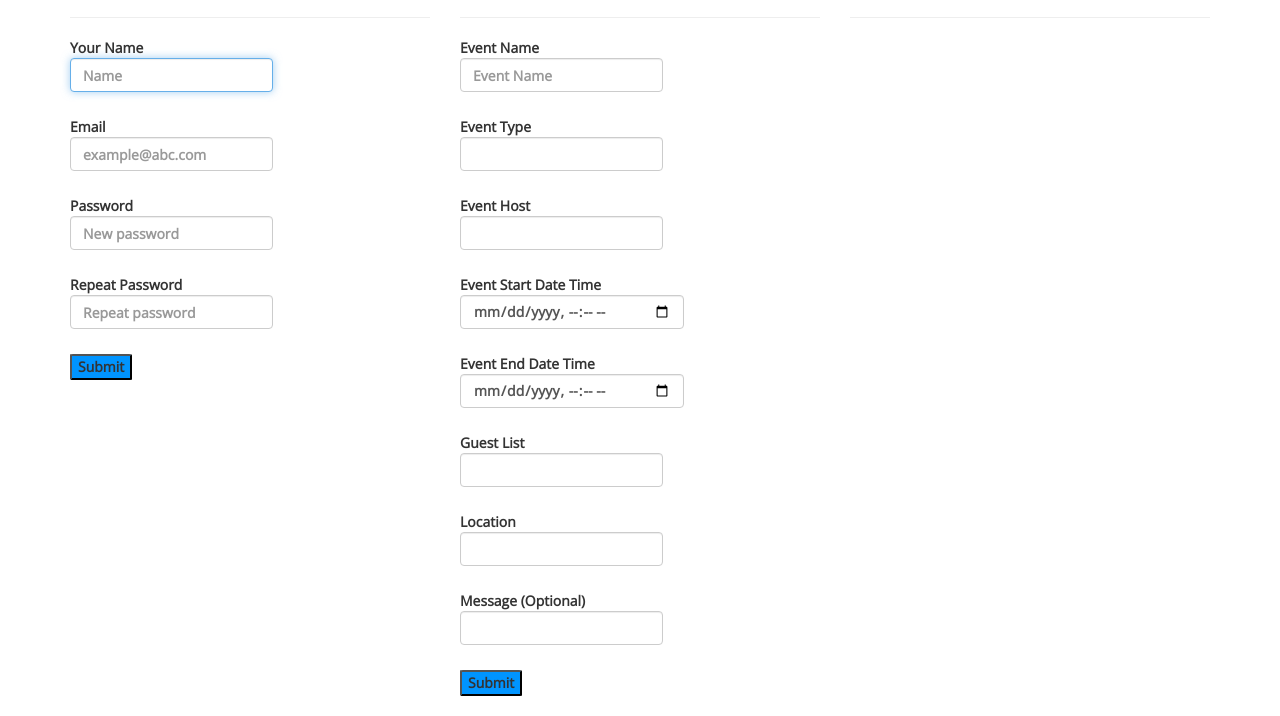
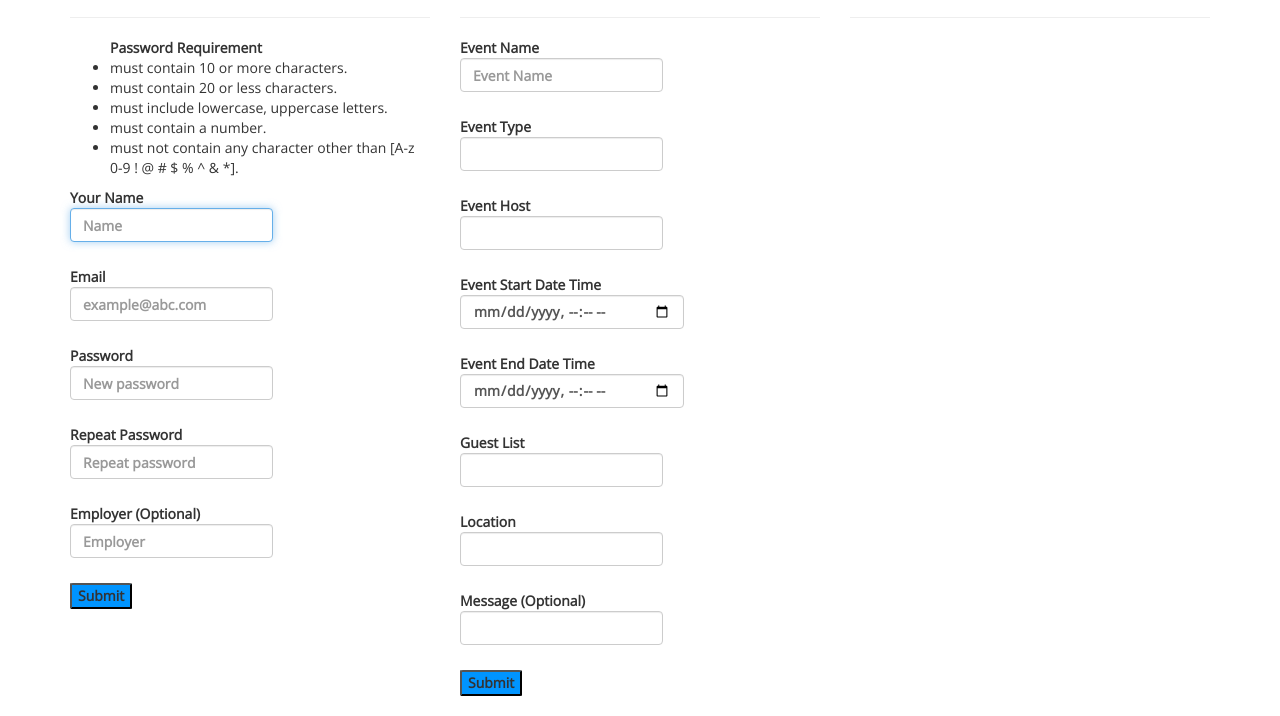
Before and after one commit to charutiwari04/Event-Planner, a plain HTML site: page index.html in a window 1280 px wide. Shown: the part 99-815 px from the top of the page. Drawn offline with nearby package versions, Linux system fonts and the light colour scheme; some packages are replaced by stand-ins of ours; a script that the page names is missing.

Commit message:
html: Added Password instructions

```diff
--- a/index.html
+++ b/index.html
@@ -21,7 +21,16 @@
                 <h3 class="sign-up-heading">Create Account</h3>
 				<span id="toggle-sec-1" class="glyphicon glyphicon-menu-down visible-xs-block"></span>
 				<hr>
-                <form name="main-form" id="main-form" class="hidden-xs">
+				<form name="main-form" id="main-form" class="hidden-xs">
+				    <div id="paswd-req">
+				        <ul id="paswd-req-list"><strong>Password Requirement</strong>
+				            <li>must contain 10 or more characters.</li>
+					        <li>must contain 20 or less characters.</li>
+					        <li>must include lowercase, uppercase letters.</li>
+					        <li>must contain a number.</li>
+					        <li>must not contain any character other than [A-z 0-9 ! @ # $ % ^ & *].</li>
+				        </ul>
+				    </div>
                     <label for="main-name">Your Name
                         <input class="form-control" id="main-name" type="text" placeholder="Name" autocomplete autofocus required>
                     </label><br><br>
@@ -34,9 +43,13 @@
 					<label for="second">Repeat Password
                         <input class="form-control" id="second" type="password" placeholder="Repeat password" required>
                     </label><br><br>
+					<label for="employer">Employer (Optional)
+                        <input class="form-control" id="employer" type="text" placeholder="Employer" required>
+                    </label><br><br>
                     <input class="sign-up-btn" type="submit" value="Submit">
                 </form>
-            </div>
+				</br>
+			</div>
             <div class="form-2 col-xs-12 col-sm-6 col-md-4">
                 <h3 class="event-heading">Create Event</h3>
 				<span id="toggle-sec-2" class="glyphicon glyphicon-menu-down visible-xs-block"></span>
```
